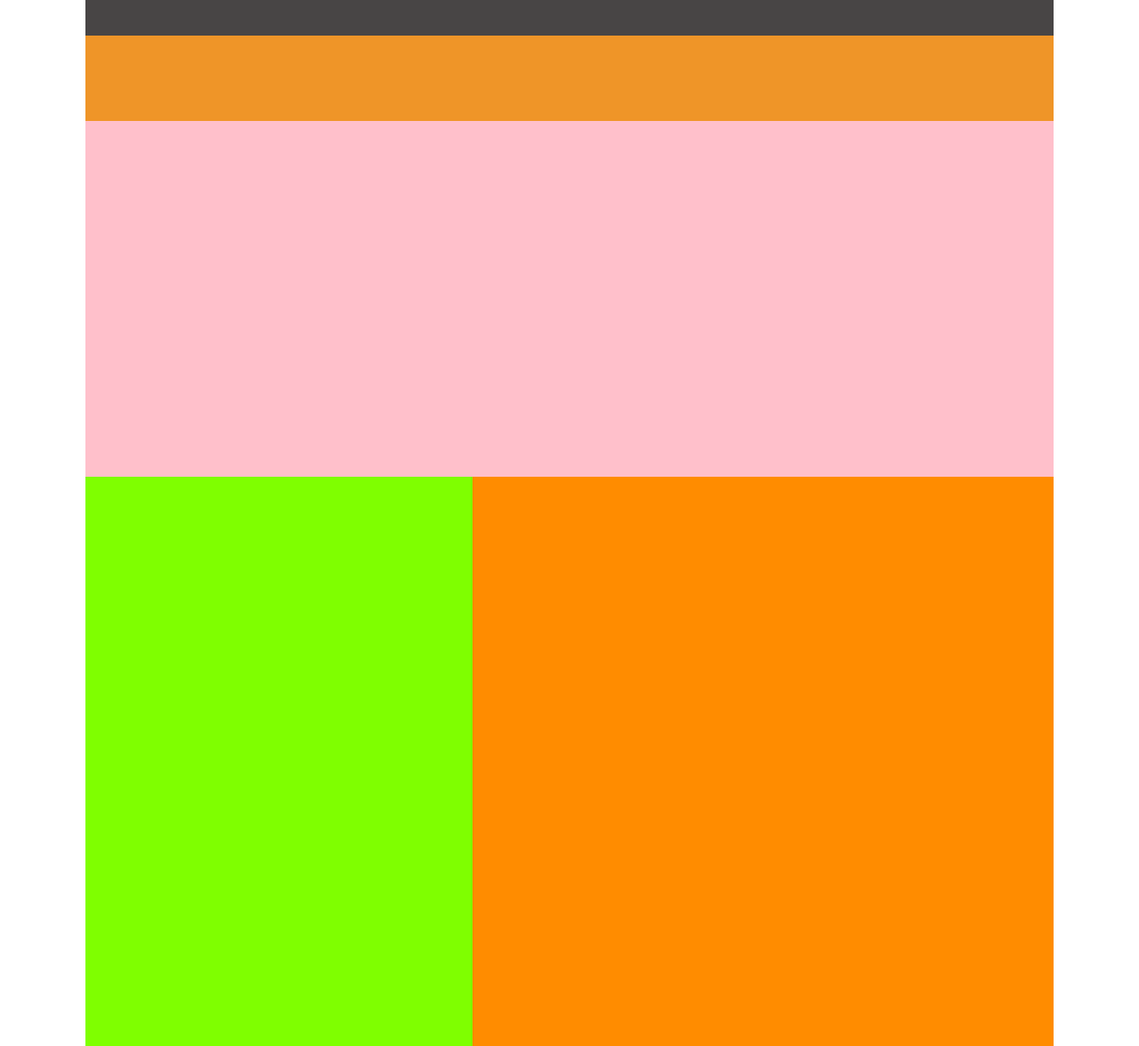
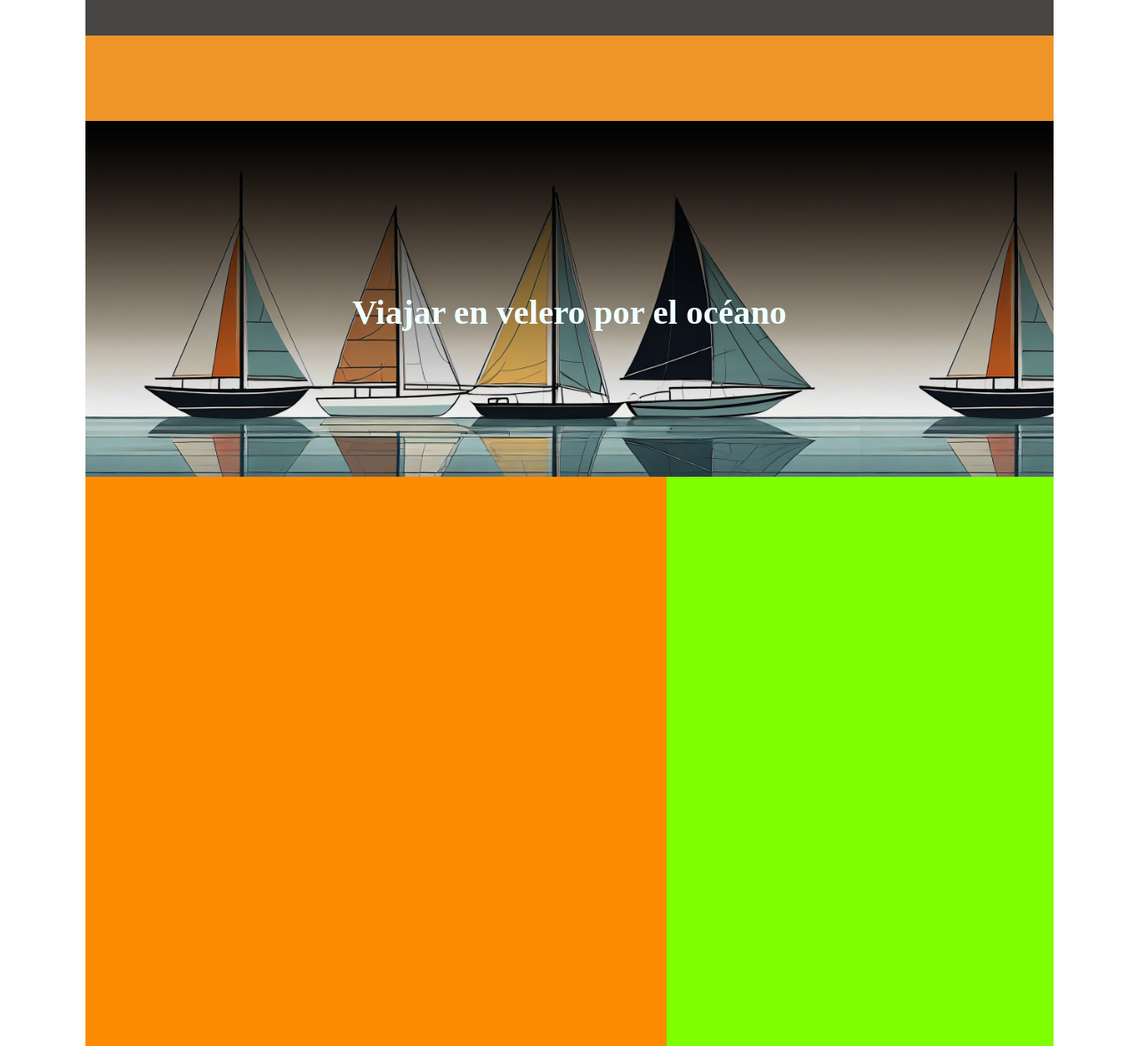
Before and after one commit to igoribon/Proyecto_medio, a plain HTML site: page index.html in a window 1280 px wide. Shown: the part 200-1376 px from the top of the page at 89% size. Drawn offline with Linux system fonts and the light colour scheme.

Commit message:
imagen fondo carrusel con h1

```diff
--- a/assets/css/style.css
+++ b/assets/css/style.css
@@ -25,12 +25,20 @@ footer {min-height: 12rem;
 .borde {border: 0.4rem, solid red;}
 
 .carrusel {min-height: 25rem;
-            background-color: pink;}
+            background-color: pink;
+            background-image: url("../../img_sitio/maqueta.jpg");
+            background-size: 80%;
+            display: flex;
+            justify-content: center;
+            align-items: center;}
+
+.carrusel h1 {color: azure;
+            font-size: 2.4rem;
+            margin-top: 3.5rem;}
 
 .content {min-height: 40rem;
         background-color: brown;
-        display: flex;
-        flex-direction: row-reverse;}
+        display: flex;}
 
 main {width: 60%;
     min-height: 40rem;
--- a/index.html
+++ b/index.html
@@ -16,7 +16,7 @@
 
         </nav>
         <div class="carrusel">
-
+            <h1>Viajar en velero por el océano</h1>
         </div>
         <div class="content">
             <main>
```
Also changed, not shown: img_sitio/maqueta.jpg (added).
